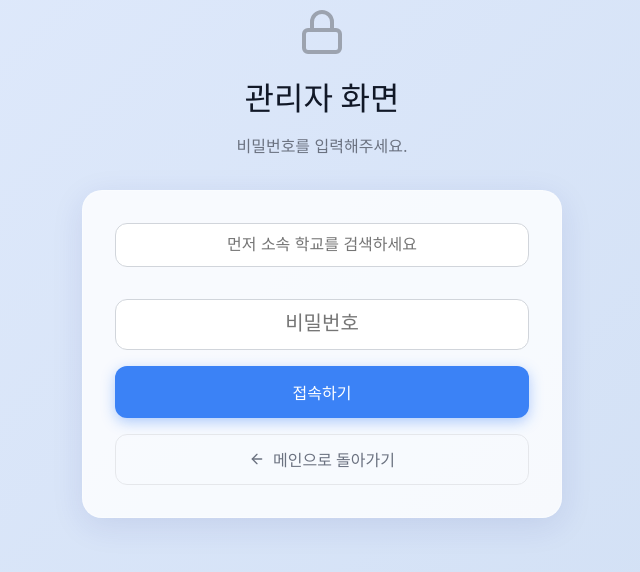
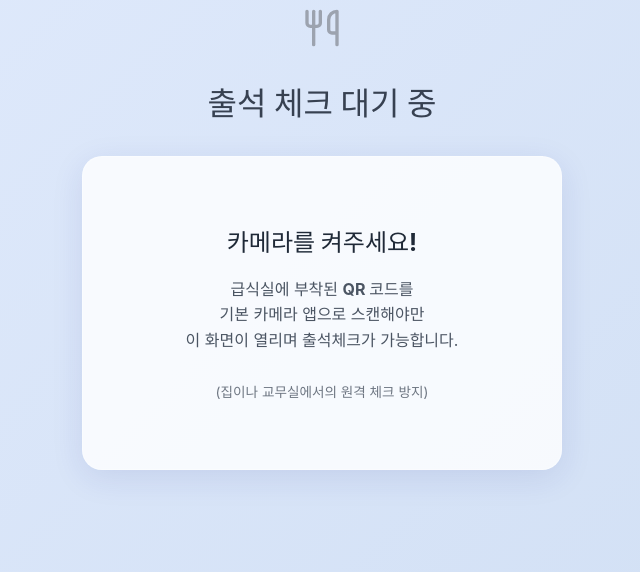
Before and after one commit to winf5531-cyber/dinner-check, a React (Vite) app: page / in a window 1280 px wide. Before the commit this address led to /admin. Shown: the top 572 px of the page, without its empty margins (318-958 px from the left). Built offline with nearby package versions, Linux system fonts and the light colour scheme.

Commit message:
feat: remove auto-redirect to admin; force manual access to /admin only

```diff
--- a/src/App.jsx
+++ b/src/App.jsx
@@ -60,7 +60,7 @@ function App() {
   return (
     <Router>
       <Routes>
-        <Route path="/" element={schoolId ? <Home /> : <Navigate to="/admin" replace />} />
+        <Route path="/" element={<Home />} />
         <Route path="/admin" element={<Admin />} />
       </Routes>
     </Router>
```
